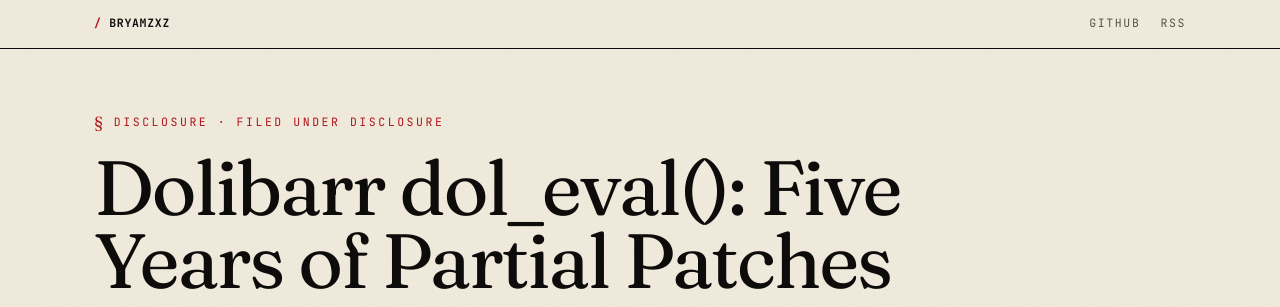
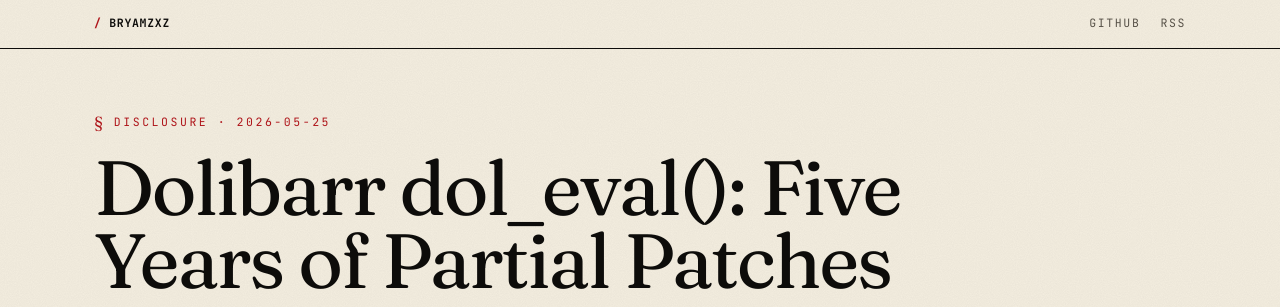
Before and after one commit to bryamzxz/bryamzxz.github.io, a Jekyll site: the page built from _posts/2026-05-25-dol_eval-five-years.md, in a window 1280 px wide and 900 px high. Shown: the top 307 px of the window. Built offline with Jekyll 4.4.1, drawn with Linux system fonts in a browser that asks for light colours.

Commit message:
_layouts/post: kicker shows category + date instead of duplicated 'disclosure'

```diff
--- a/_layouts/post.html
+++ b/_layouts/post.html
@@ -5,7 +5,7 @@ layout: default
 <article class="post">
 
   <header class="post-header">
-    <p class="post-header__kicker">{% if page.categories %}{{ page.categories | first | upcase }} · {% endif %}filed under disclosure</p>
+    <p class="post-header__kicker">{% if page.categories %}{{ page.categories | first | upcase }}{% else %}DISCLOSURE{% endif %} · {{ page.date | date: '%Y-%m-%d' }}</p>
     <h1 class="post-header__title">{{ page.title | escape }}</h1>
   </header>
 
```
